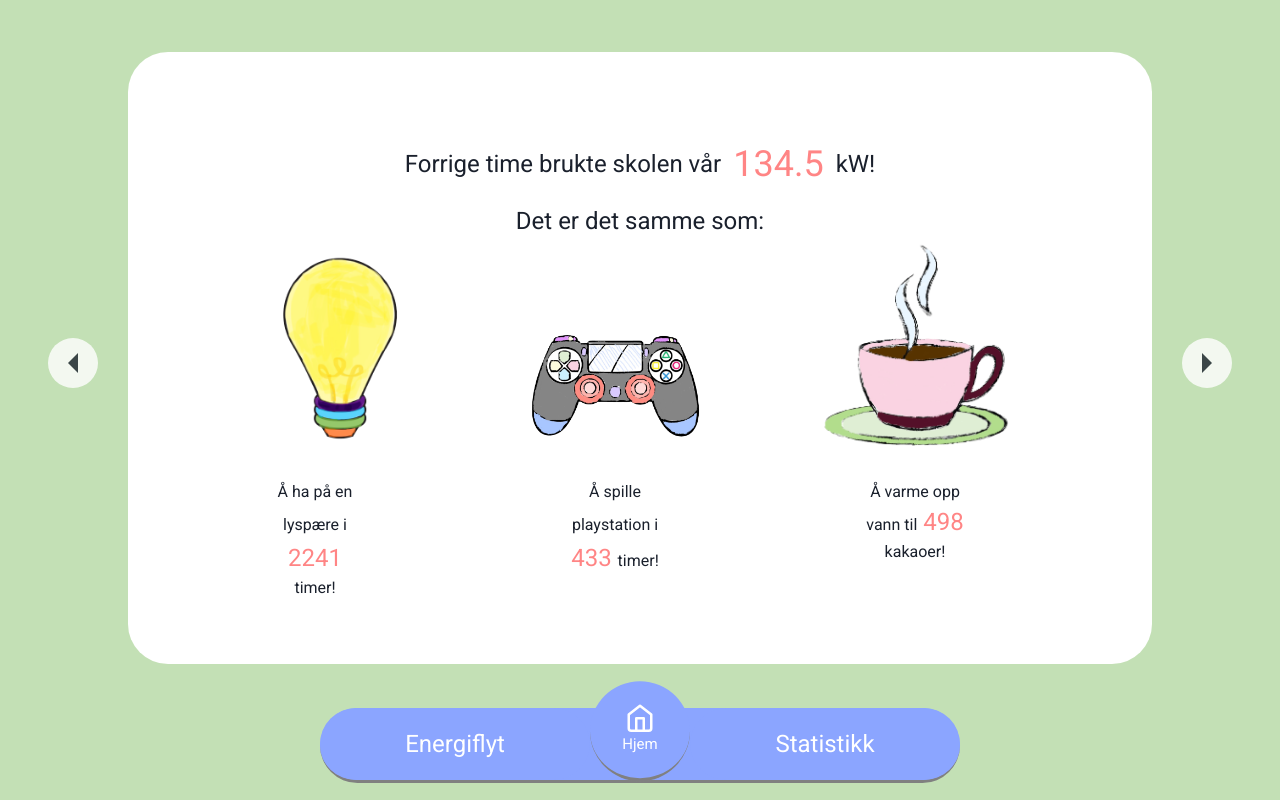
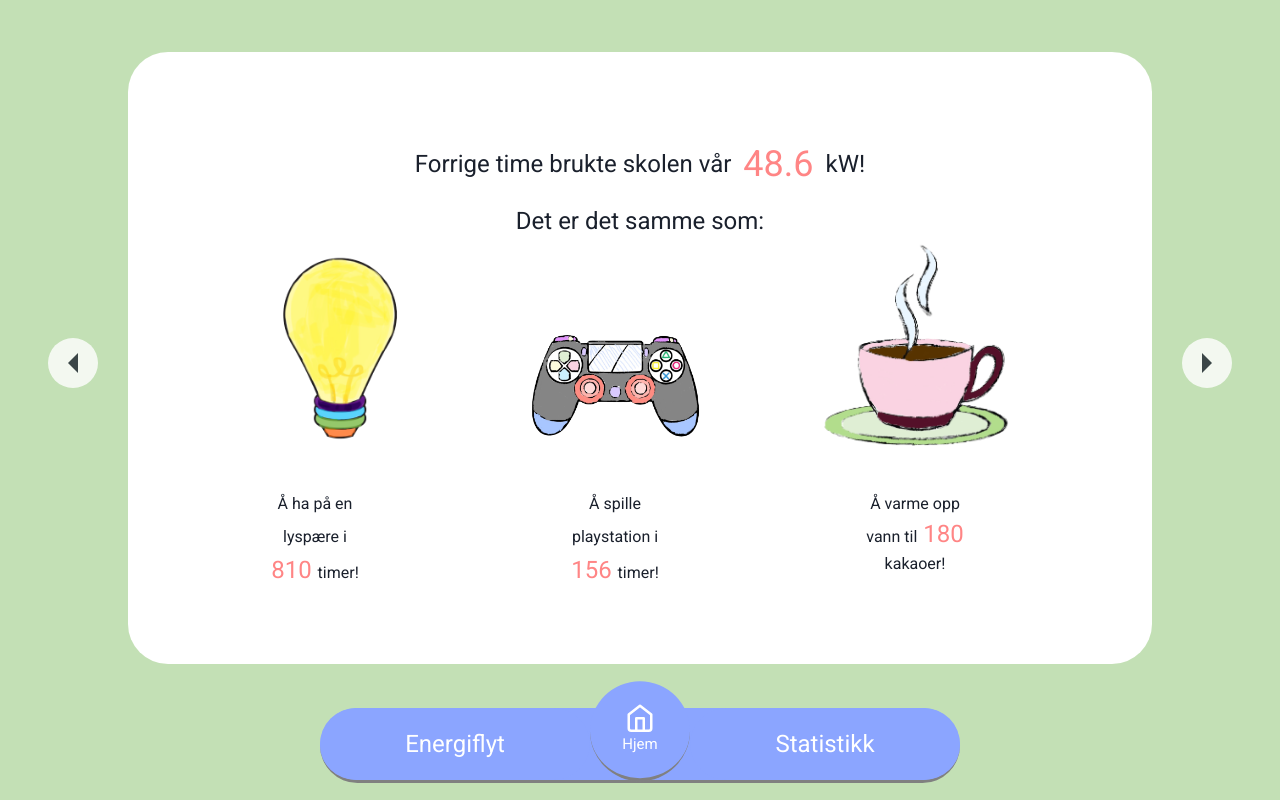
Before and after one commit to BG4-22/GREENK, a React (Vite) app: page /statistikk in a window 1280 px wide. Built offline with nearby package versions, Linux system fonts and the light colour scheme.

Commit message:
state now updates properly

```diff
--- a/src/components/statistics/OverallConsumption.tsx
+++ b/src/components/statistics/OverallConsumption.tsx
@@ -30,15 +30,18 @@ const hotChocoConsumption = 0.27;
 
 const OverallConsumption: React.FC = () => {
     const [data, setData] = useState<EnergyConsumptionList>([]);
+    const [hour, setHour] = useState<number>(0);
+    const [consPerHour, setConsPerHour] = useState<number>(0);
+
     useEffect(() => {
-        setData(getEnergyConsumptionPerHour());
+        const data = getEnergyConsumptionPerHour();
+        setData(data);
+        setConsPerHour(data[0] ?? 0);
     }, []);
-
-    const [hour, setHour] = useState<number>(0);
 
     //Updates data when hour change
     function incrementHour() {
-        const nextHour = hour >= 23 ? 0 : hour;
+        const nextHour = hour >= data.length - 1 ? 0 : hour + 1;
         setHour(nextHour);
         setConsPerHour(data[nextHour]);
     }
@@ -49,9 +52,8 @@ const OverallConsumption: React.FC = () => {
             incrementHour();
         }, 10000);
         return () => clearInterval(interval);
-    }, []);
+    }, [incrementHour]);
 
-    const [consPerHour, setConsPerHour] = useState<number>(134.5);
     const [LightHour, setLightHour] = useState<number>(0);
     const [playstationHour, setPlaystationHour] = useState<number>(0);
     const [hotChocoCount, setHotChocoCount] = useState<number>(0);
```
